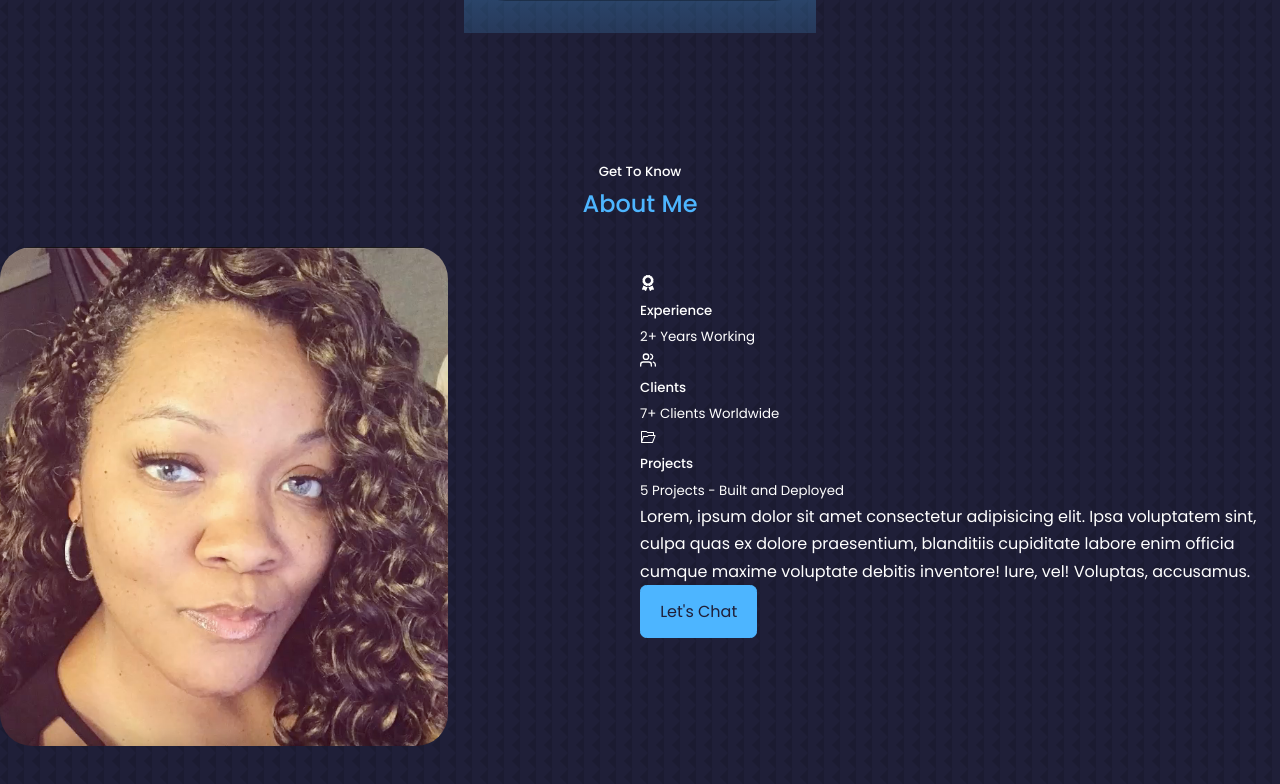
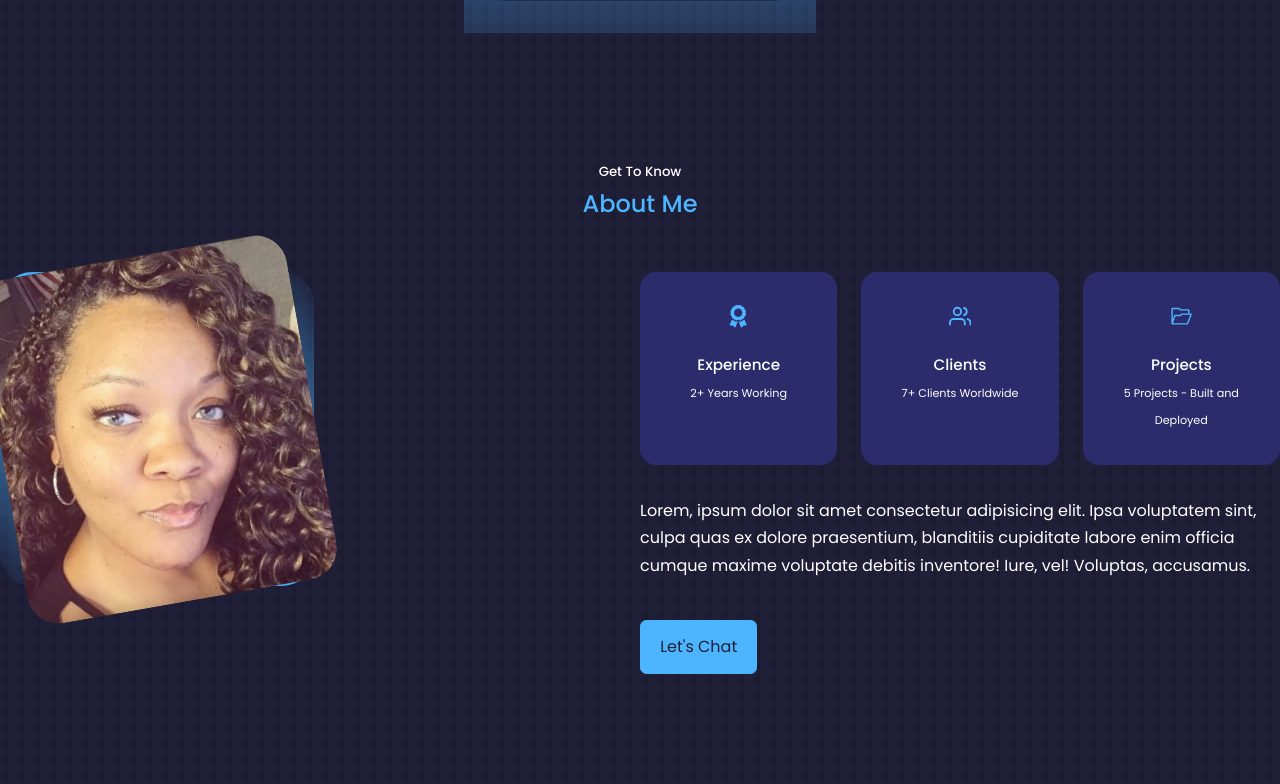
Before and after one commit to NYUMom/cas-react-portfolio-website-1, a React (Create React App) app: page / in a window 1280 px wide. Shown: the part 767-1551 px from the top of the page. Built offline with nearby package versions, Linux system fonts and the light colour scheme.

Commit message:
About Updates 2

```diff
--- a/src/components/about/about.css
+++ b/src/components/about/about.css
@@ -3,8 +3,9 @@
     grid-template-columns: 35% 50%;
     gap: 15%;
 }
+
 .about__me {
-    width: 100%;
+    width: 70%;
     aspect-ratio: 1/1;
     border-radius: 2rem;
     background: linear-gradient(
@@ -20,5 +21,52 @@
 .about__me-image {
     border-radius: 2rem;
     overflow: hidden;
-    transform-origin: rotate(10deg);
+    transform: rotate(-10deg);
+    transition: var(--transition);
 }
+
+.about__me-image:hover {
+    transform: rotate(0);
+}
+
+.about__cards {
+    display: grid;
+    grid-template-columns: repeat(3, 1fr);
+    gap: 1.5rem;
+}
+
+.about__card {
+    background: var(--color-bg-variant);
+    border: 1px solid transparent;
+    border-radius: 1rem;
+    padding: 2rem;
+    text-align: center;
+    transition: var(--transition);
+}
+
+.about__card:hover {
+    background: transparent;
+    border-color: var(--color-primary-variant);
+    cursor: default;
+}
+
+.about__icon {
+    color: var(--color-primary);
+    font-size: 1.4rem;
+    margin-bottom: 1rem;
+}
+
+.about__card h5 {
+    font-size: 0.95rem;
+
+}
+
+.about__card small {
+    font-size: 0.7rem;
+    color: var(--color-light);
+}
+
+.about__content p {
+    margin: 2rem 0 2.6rem;
+    color: var(--color-light);
+}
```
